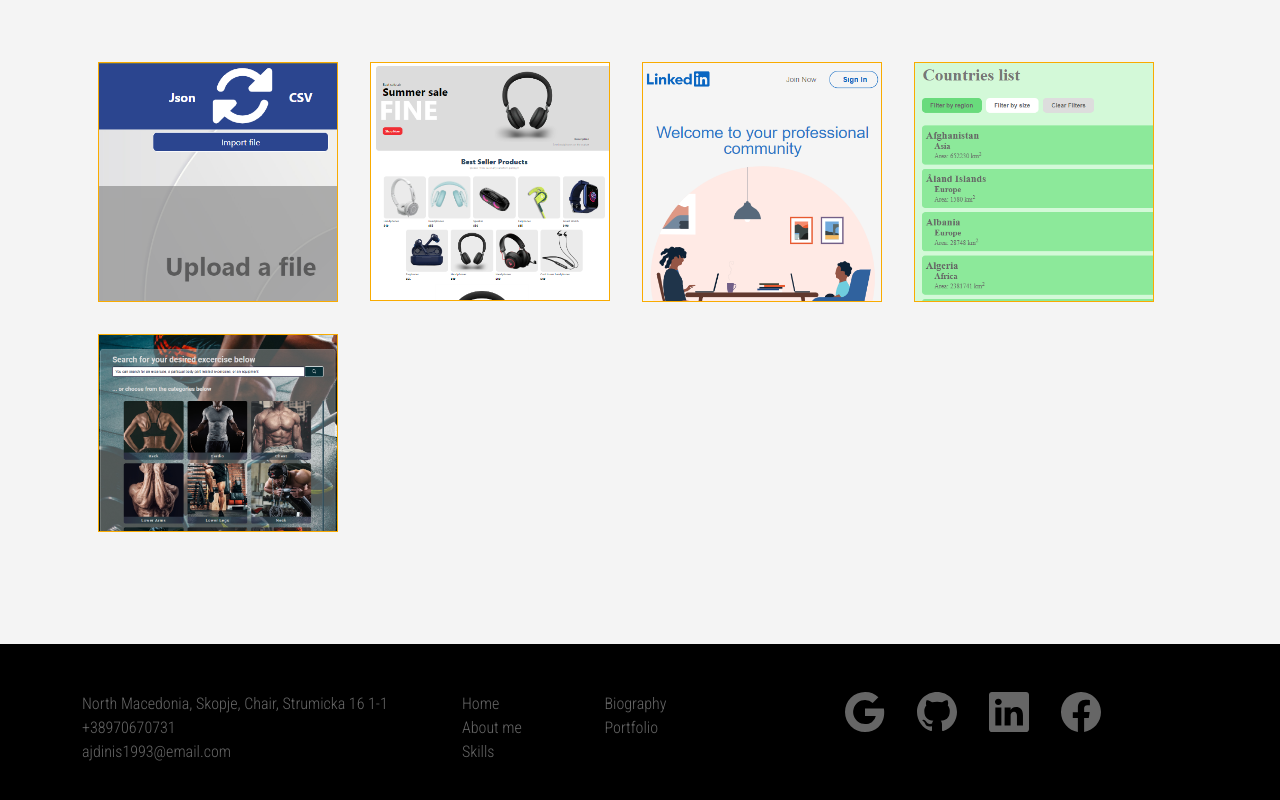
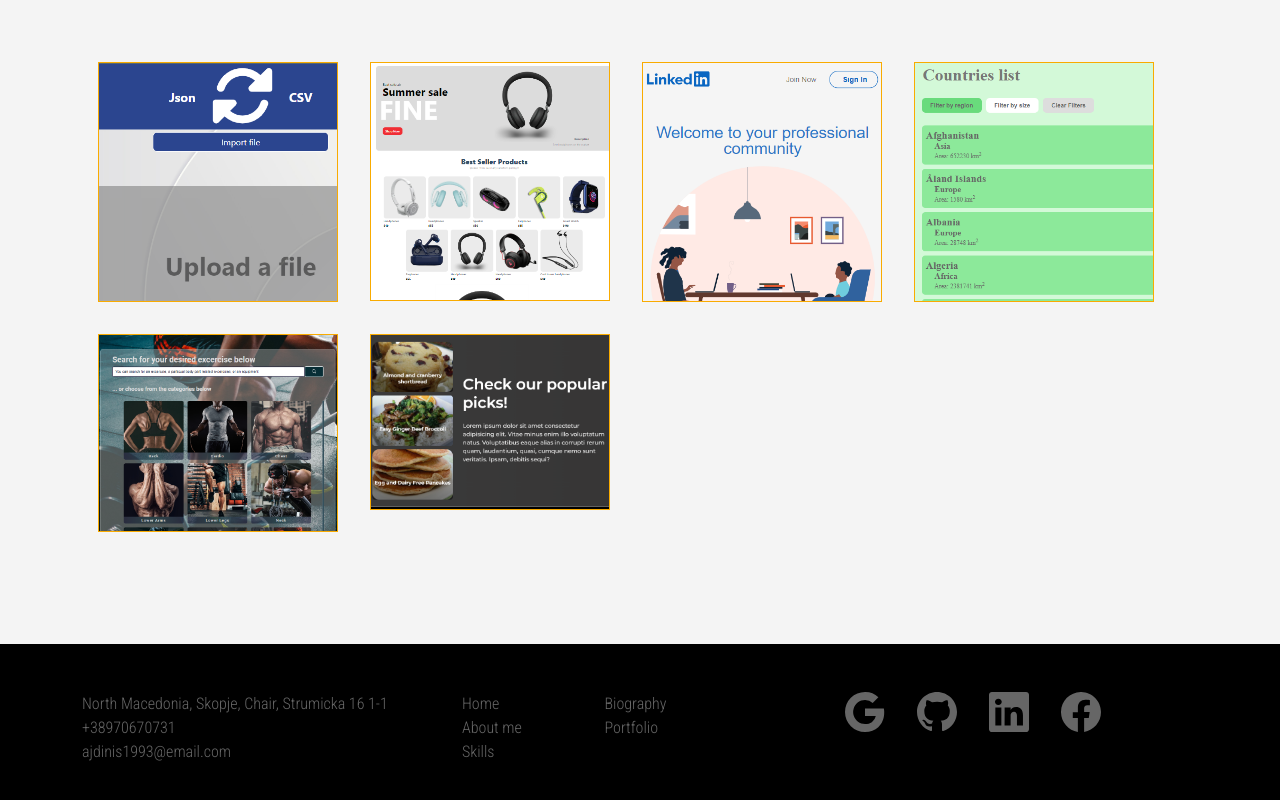
Before and after one commit to Sajdini/portfolio-app, a React (Create React App) app: page / in a window 1280 px wide. Shown: the part 2663-3463 px from the top of the page. Built offline with nearby package versions, Linux system fonts and the light colour scheme.

Commit message:
added another project to portfolio component

```diff
--- a/src/data.js
+++ b/src/data.js
@@ -12,6 +12,9 @@ import countriesPoster from "./images/countries-poster.png";
 
 import getFit from "./images/get-fit.png";
 import getFitPoster from "./images/get-fit-poster.png";
+
+import recipeApp from "./images/get-recipe.png";
+import recipeAppPoster from "./images/get-recipe-poster.png";
 
 export const biographyData = [
   {
@@ -83,4 +86,14 @@ export const portfolioInfo = [
       "This project gets and shows information about all kinds of excercises via a RESTful API",
     posterImg: getFitPoster,
   },
+
+  {
+    name: "Recipe App",
+    link: "https://getyourrecipeapp.netlify.app/",
+    image: recipeApp,
+    id: 6,
+    description:
+      "This project lets you find various receipts from various cuisines",
+    posterImg: recipeAppPoster,
+  },
 ];
```
Also changed, not shown: src/images/get-recipe-poster.png (added), src/images/get-recipe.png (added).
